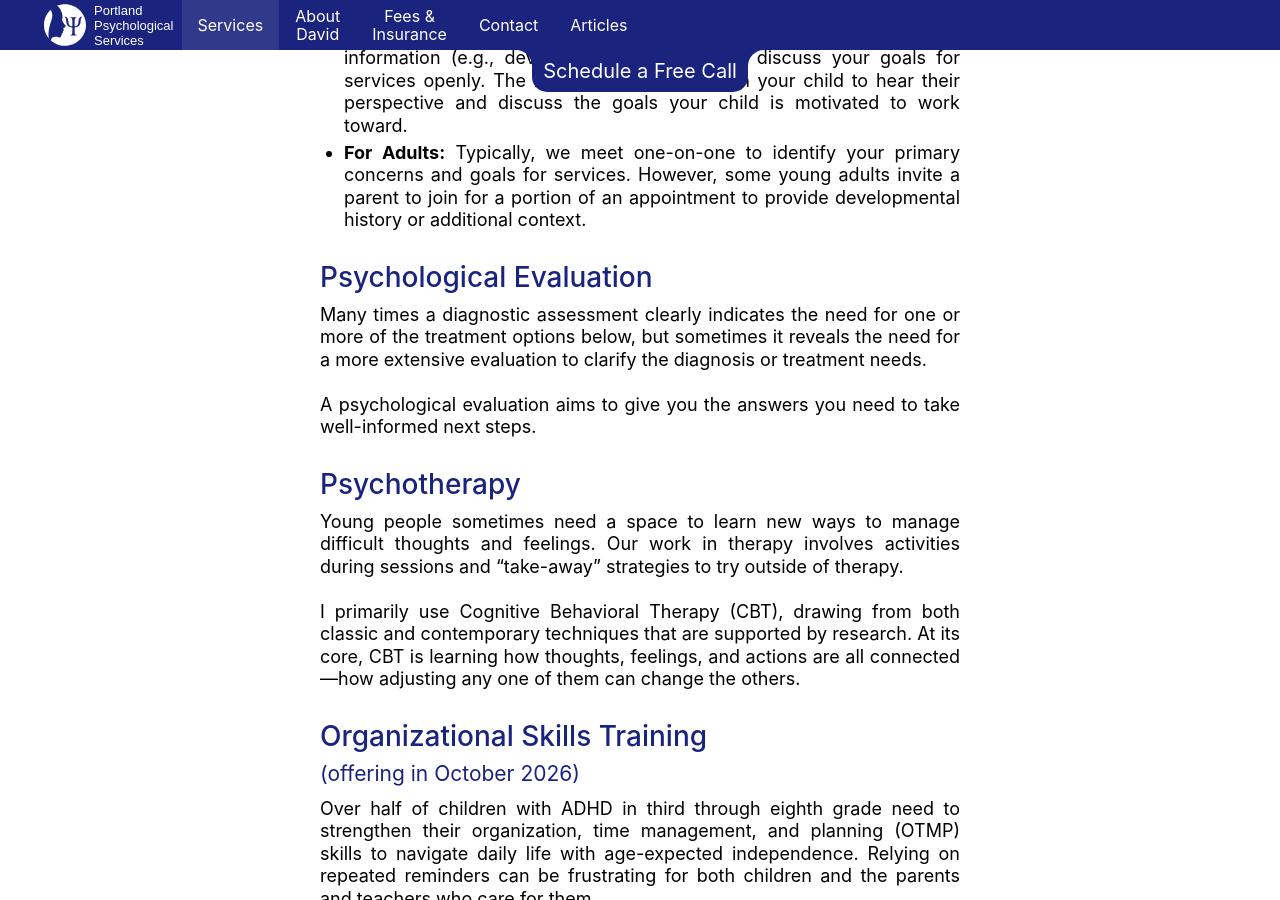
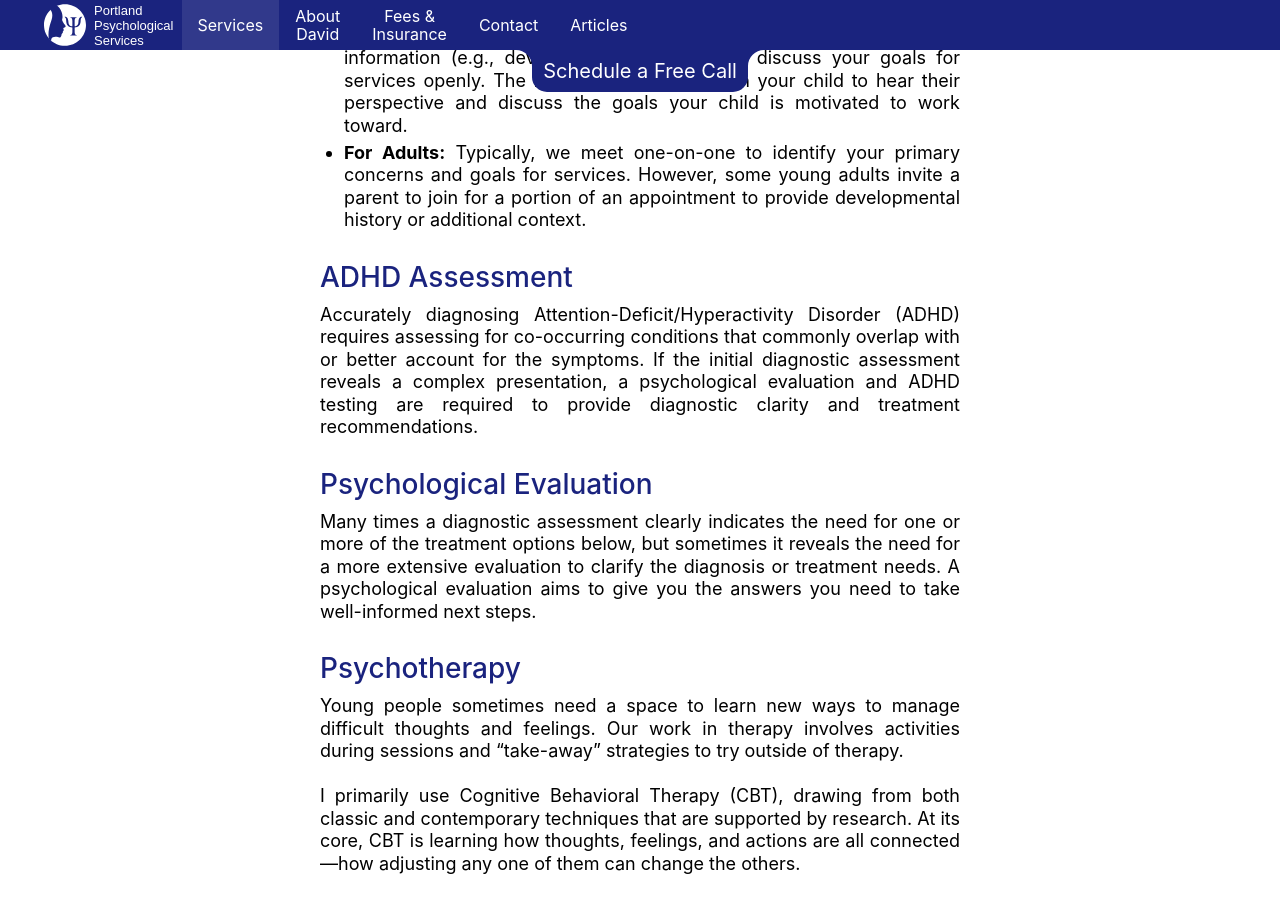
Before and after one commit to portlandps/portlandps.github.io, a Jekyll site: the page built from services.html, in a window 1280 px wide and 900 px high, scrolled down 399 px. Built offline with Jekyll 4.4.1, drawn with Linux system fonts in a browser that asks for light colours; some web fonts are replaced.

Commit message:
Add ADHD Assessment

```diff
--- a/services.html
+++ b/services.html
@@ -31,9 +31,10 @@ css: |-
 	<li><h3>For Minors (under 18 years old):</h3> The first session is for <strong>parents only</strong> (without your child or other children) so we can review a wide variety of information (e.g., developmental history) and discuss your goals for services openly. The next appointment is with your child to hear their perspective and discuss the goals your child is motivated to work toward.</li>
 	<li><h3>For Adults:</h3> Typically, we meet one-on-one to identify your primary concerns and goals for services. However, some young adults invite a parent to join for a portion of an appointment to provide developmental history or additional context.</li>
 </ul>
+<h2 class="left">ADHD Assessment</h2>
+<p>Accurately diagnosing Attention-Deficit/Hyperactivity Disorder (ADHD) requires assessing for co-occurring conditions that commonly overlap with or better account for the symptoms. If the initial diagnostic assessment reveals a complex presentation, a psychological evaluation and ADHD testing are required to provide diagnostic clarity and treatment recommendations.</p>
 <h2 class="left">Psychological Evaluation</h2>
-<p>Many times a diagnostic assessment clearly indicates the need for one or more of the treatment options below, but sometimes it reveals the need for a more extensive evaluation to clarify the diagnosis or treatment needs.</p>
-<p>A psychological evaluation aims to give you the answers you need to take well-informed next steps.</p>
+<p>Many times a diagnostic assessment clearly indicates the need for one or more of the treatment options below, but sometimes it reveals the need for a more extensive evaluation to clarify the diagnosis or treatment needs. A psychological evaluation aims to give you the answers you need to take well-informed next steps.</p>
 <h2 class="left">Psychotherapy</h2>
 <p>Young people sometimes need a space to learn new ways to manage difficult thoughts and feelings. Our work in therapy involves activities during sessions and “take-away” strategies to try outside of therapy.</p>
 <p>I primarily use Cognitive Behavioral Therapy (CBT), drawing from both classic and contemporary techniques that are supported by research. At its core, CBT is learning how thoughts, feelings, and actions are all connected&mdash;how adjusting any one of them can change the others.</p>
```
